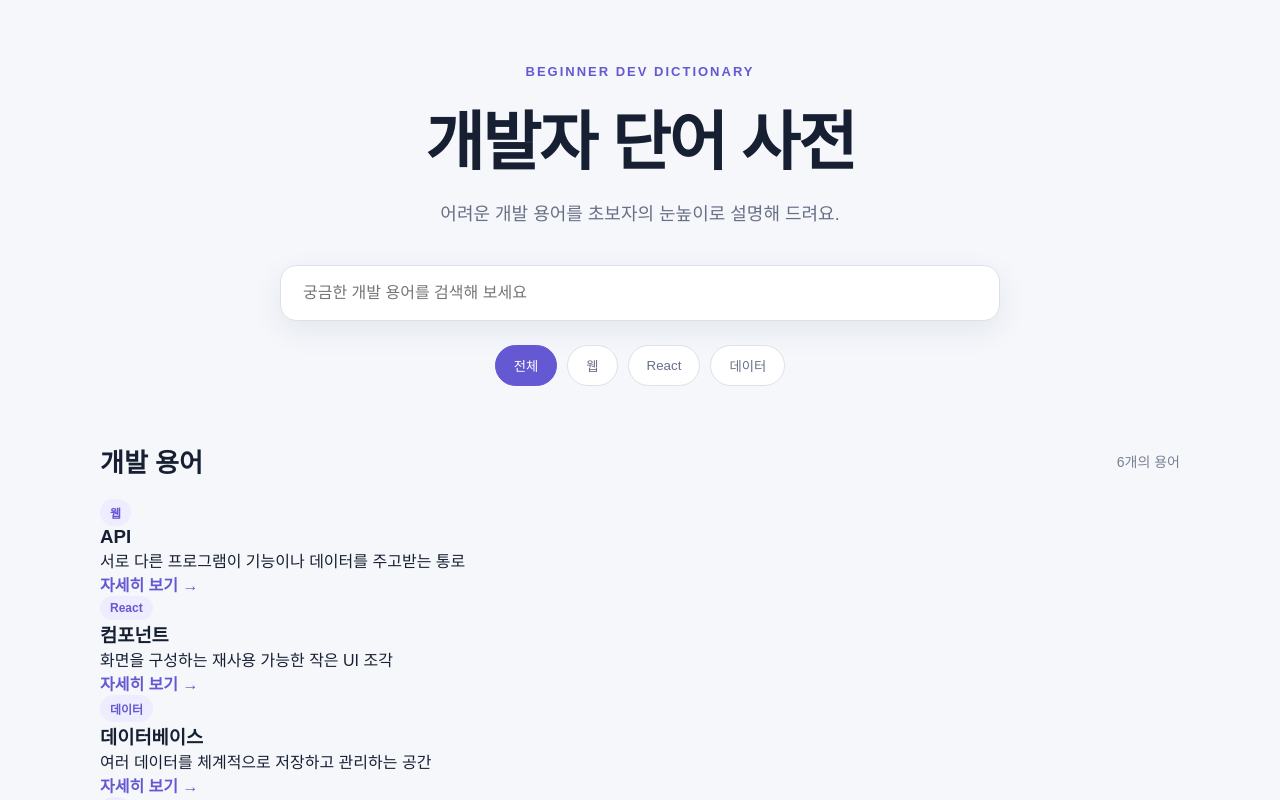
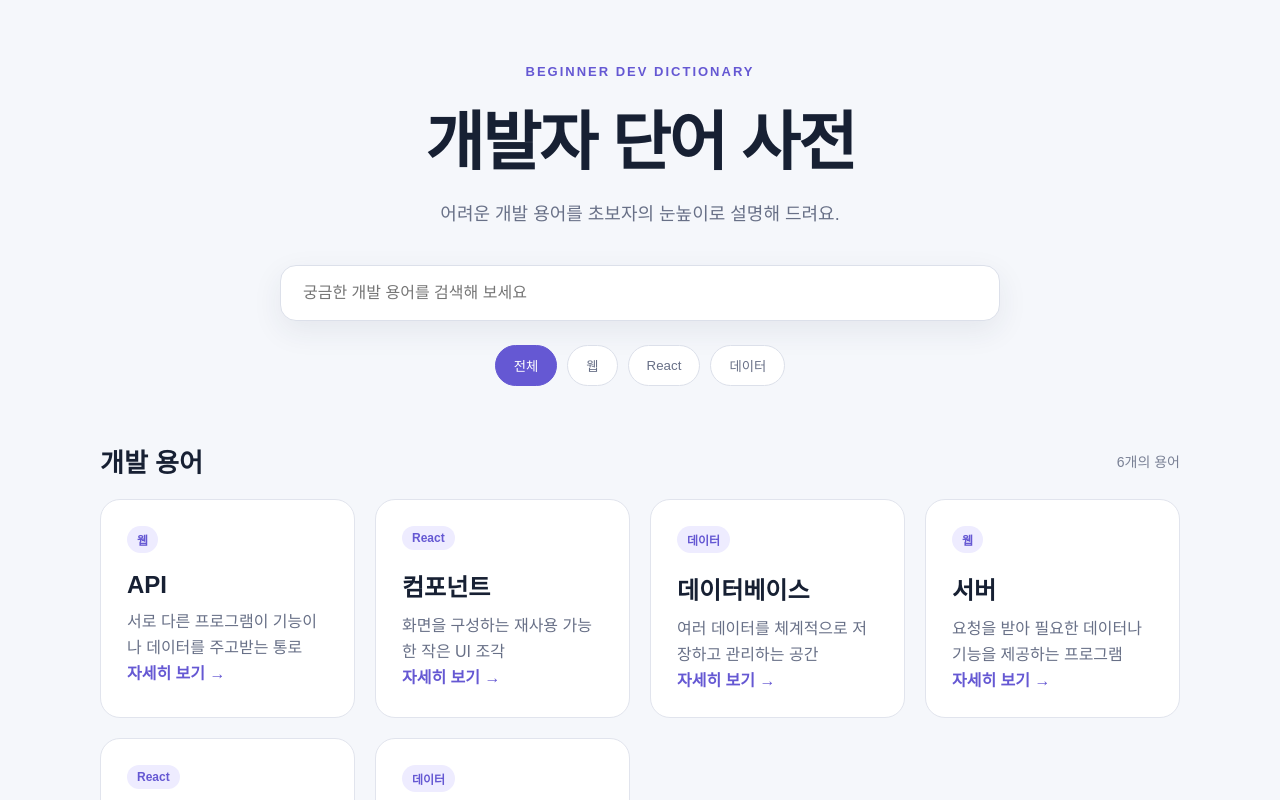
Before and after one commit to DawonBaekDev/dev-dictionary, a Next.js app: page / in a window 1280 px wide. Shown: the top 800 px of the page. Built offline with nearby package versions, Linux system fonts and the light colour scheme.

Commit message:
module css 변수명 업데이트

```diff
--- a/src/app/page.module.css
+++ b/src/app/page.module.css
@@ -97,13 +97,13 @@
   font-size: 14px;
 }
 
-.termGrid {
+.wordGrid {
   display: grid;
   grid-template-columns: repeat(auto-fit, minmax(240px, 1fr));
   gap: 20px;
 }
 
-.termCard {
+.wordCard {
   padding: 26px;
   border: 1px solid #e1e4ed;
   border-radius: 20px;
@@ -113,7 +113,7 @@
     box-shadow 0.2s ease;
 }
 
-.termCard:hover {
+.wordCard:hover {
   transform: translateY(-4px);
   box-shadow: 0 14px 34px rgba(42, 48, 74, 0.1);
 }
@@ -128,12 +128,12 @@
   font-weight: 700;
 }
 
-.termCard h3 {
+.wordCard h3 {
   margin: 18px 0 10px;
   font-size: 24px;
 }
 
-.termCard p {
+.wordCard p {
   min-height: 48px;
   margin: 0;
   color: #687087;
```
